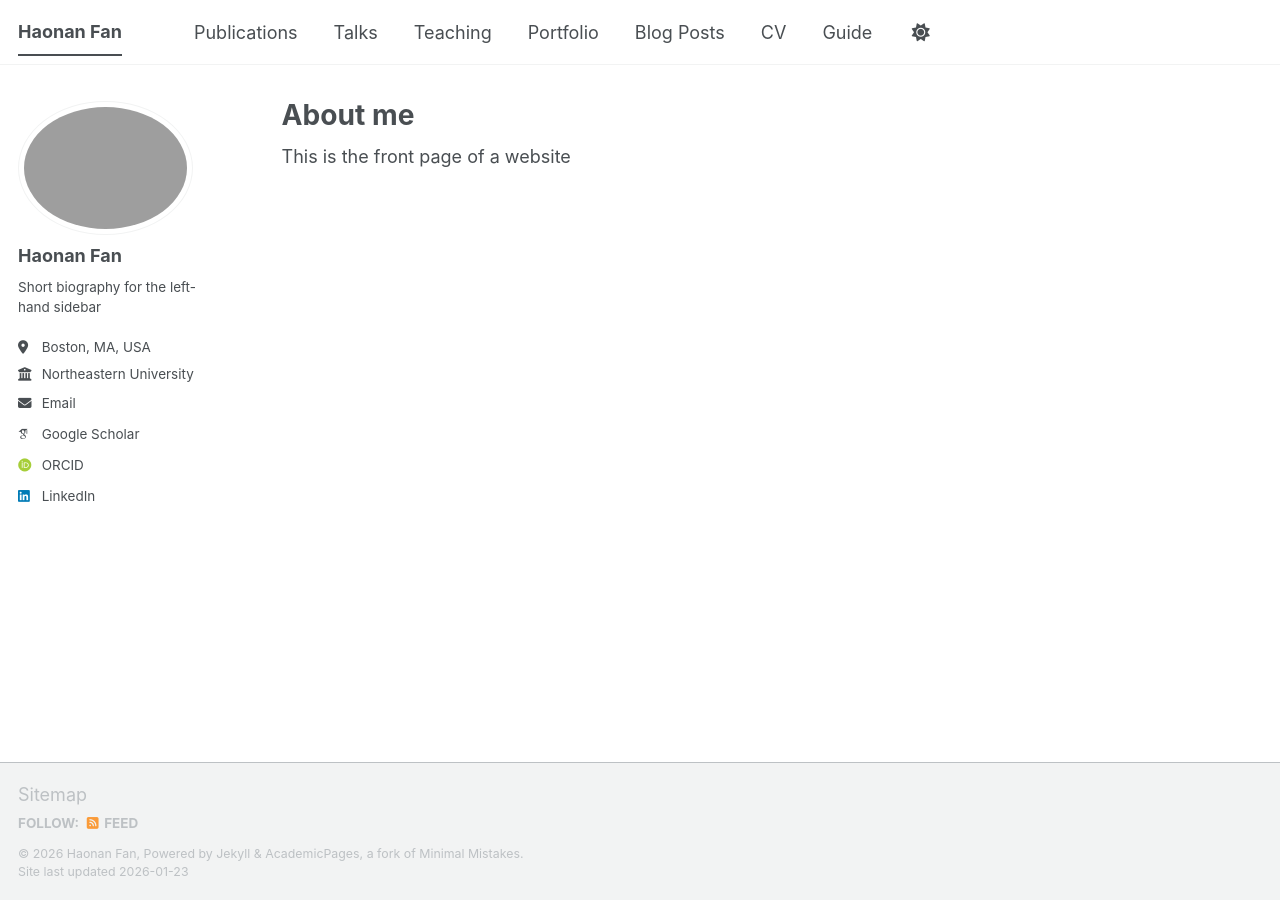
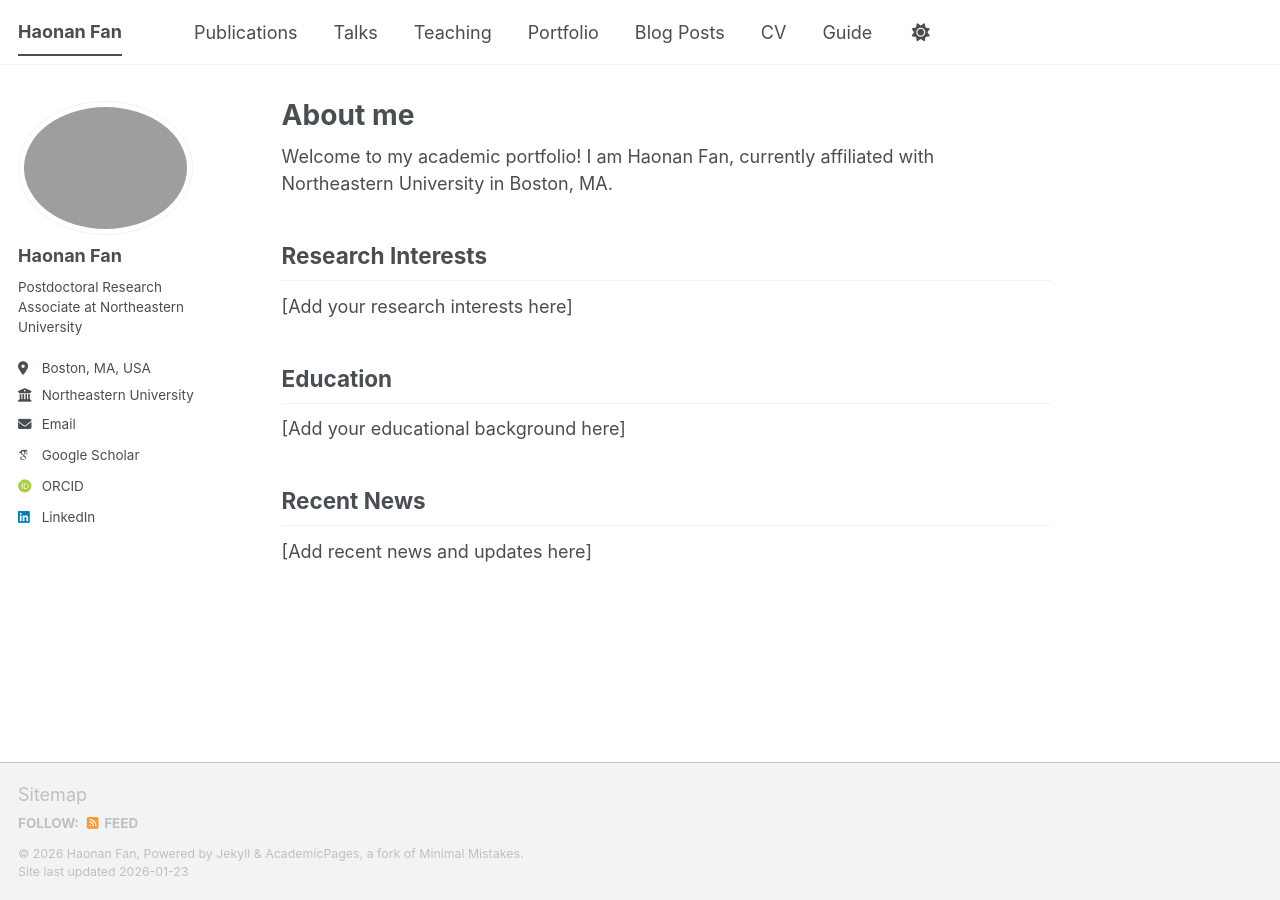
Before and after one commit to fanhaonan080/fanhaonan080.github.io, a Jekyll site: the page built from _pages/about.md, in a window 1280 px wide. Built offline with Jekyll 4.4.1, drawn with Linux system fonts in a browser that asks for light colours; some web fonts are replaced; a script bundle is joined from its source files by our own code; library files that are not in the unit come from our copies.

Commit message:
Initial website setup

```diff
--- a/_config.yml
+++ b/_config.yml
@@ -26,7 +26,7 @@ author:
   avatar           : "profile.JPEG"
   name             : "Haonan Fan"
   pronouns         : # example: "she/her"
-  bio              : "Short biography for the left-hand sidebar"
+  bio              : "Postdoctoral Research Associate at Northeastern University"
   location         : "Boston, MA, USA"
   employer         : "Northeastern University"
   uri              : # URL
--- a/_pages/about.md
+++ b/_pages/about.md
@@ -7,4 +7,16 @@ redirect_from:
   - /about.html
 ---
 
-This is the front page of a website
+Welcome to my academic portfolio! I am Haonan Fan, currently affiliated with Northeastern University in Boston, MA.
+
+## Research Interests
+
+[Add your research interests here]
+
+## Education
+
+[Add your educational background here]
+
+## Recent News
+
+[Add recent news and updates here]
```
Also changed, not shown: talkmap/leaflet_dist/MarkerCluster.Default.css (line endings or trailing spaces), talkmap/leaflet_dist/MarkerCluster.css (line endings or trailing spaces), talkmap/leaflet_dist/leaflet.markercluster-src.js (line endings or trailing spaces), talkmap/leaflet_dist/leaflet.markercluster.js, talkmap/leaflet_dist/screen.css (line endings or trailing spaces), talkmap/map.html (line endings or trailing spaces), talkmap/org-locations.js (line endings or trailing spaces), 1 other file.
